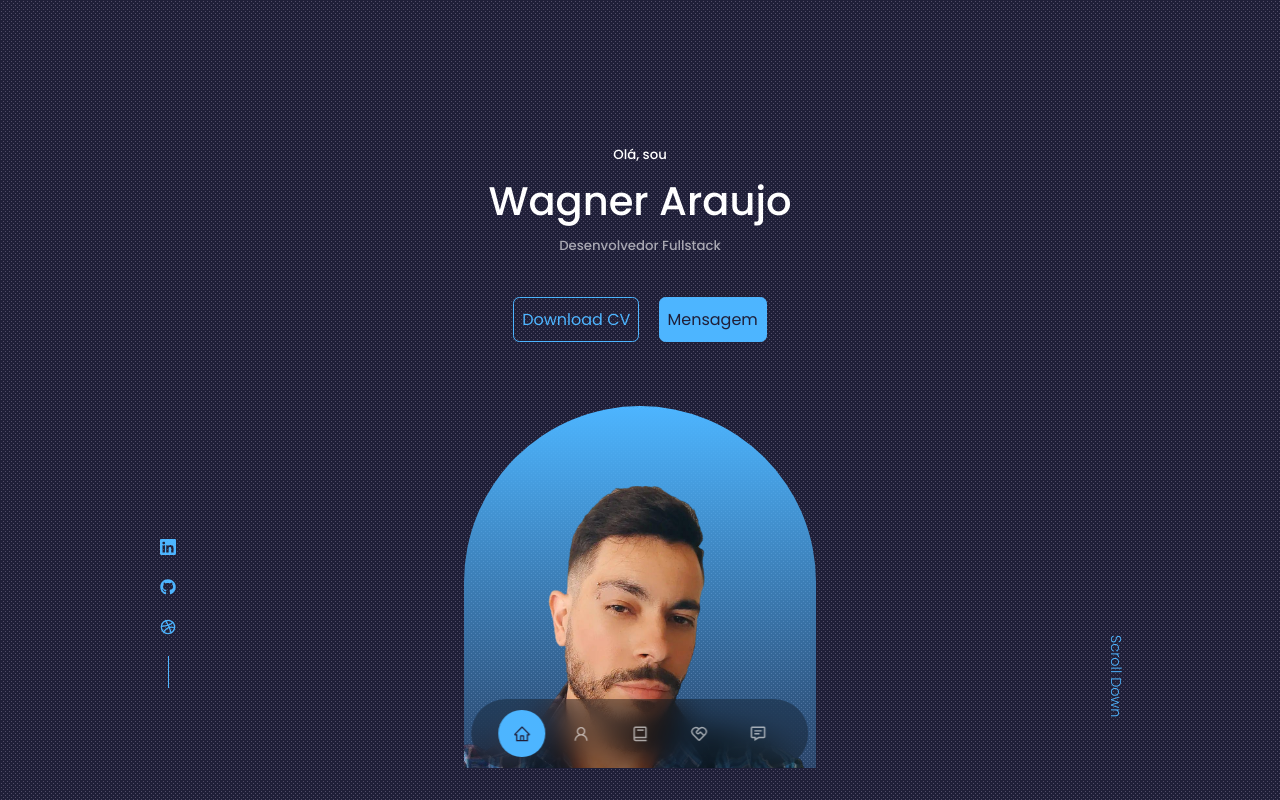
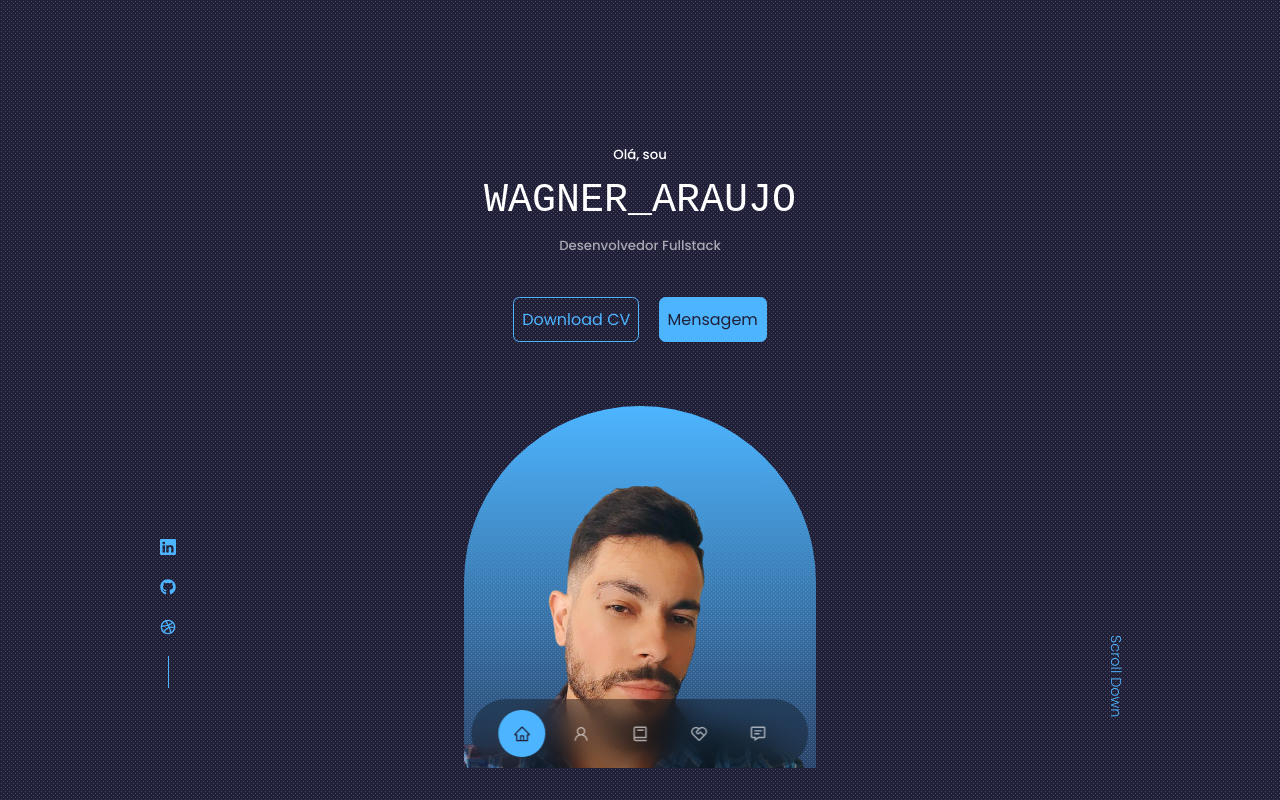
Before and after one commit to WagDevX/meu-site-portfolio, a React (Create React App) app: page / in a window 1280 px wide. Shown: the top 800 px of the page. Built offline with nearby package versions, Linux system fonts and the light colour scheme.

Commit message:
added header name text animate effect

```diff
--- a/src/components/about/About.jsx
+++ b/src/components/about/About.jsx
@@ -9,7 +9,7 @@
   return (
     <section id="about">
       <h5>Saiba</h5>
-      <h2>Sobre mim</h2>
+      <h2 data-value="Sobre mim">Sobre mim</h2>
       <div className="container about__container">
         <div className="about__me">
         <div className="about__me-image">
--- a/src/components/header/Header.jsx
+++ b/src/components/header/Header.jsx
@@ -3,6 +3,8 @@
 import CTA from './CTA'
 import ME from '../../assets/me2.png'
 import HeaderSocials from './HeaderSocials'
+
+
 
 const Header = () => {
   return (
@@ -10,7 +12,7 @@
     <header>
       <div className="container header__container">
         <h5>Olá, sou</h5>
-        <h1>Wagner Araujo</h1>
+        <h1 data-value="WAGNER_ARAUJO">WAGNER_ARAUJO</h1>
         <h5 className="text-light">Desenvolvedor Fullstack</h5>
         <CTA />
         <HeaderSocials />
--- a/src/components/header/header.css
+++ b/src/components/header/header.css
@@ -1,3 +1,19 @@
+h1 {
+    font-family: 'Space Mono', monospace;
+    font-size: clamp(3rem, 10vw, 10rem);
+    color: white;
+    padding: 0rem clamp(1rem, 2vw, 3rem);
+    border-radius: clamp(0.4rem, 0.75vw, 1rem);
+    display: inline-block;
+  }
+
+  h1:hover {
+    background: var(--color-primary);
+    background-size: 10px;
+    color: black;
+}
+
+
 header {
     height: 80vh;
     padding-top: 1rem;
--- a/src/index.js
+++ b/src/index.js
@@ -3,3 +3,38 @@
 import './index.css'
 
 ReactDOM.render(<App/>, document.querySelector("#root"))
+
+
+const letters = "ABCDEFGHIJKLMNOPQRSTUVWXYZ";
+
+function runHoverAnimation() {
+  const h1Element = document.querySelector("h1");
+
+  function animateText() {
+    let iteration = 0;
+    let interval = setInterval(() => {
+      h1Element.innerText = h1Element.innerText
+        .split("")
+        .map((letter, index) => {
+          if (index < iteration) {
+            return h1Element.dataset.value[index];
+          }
+
+          return letters[Math.floor(Math.random() * 26)];
+        })
+        .join("");
+
+      if (iteration >= h1Element.dataset.value.length) {
+        clearInterval(interval);
+      }
+
+      iteration += 1 / 4;
+    }, 30);
+  }
+
+  setTimeout(animateText, 100);
+
+  h1Element.onmouseover = animateText;
+}
+
+document.addEventListener("DOMContentLoaded", runHoverAnimation);
```
